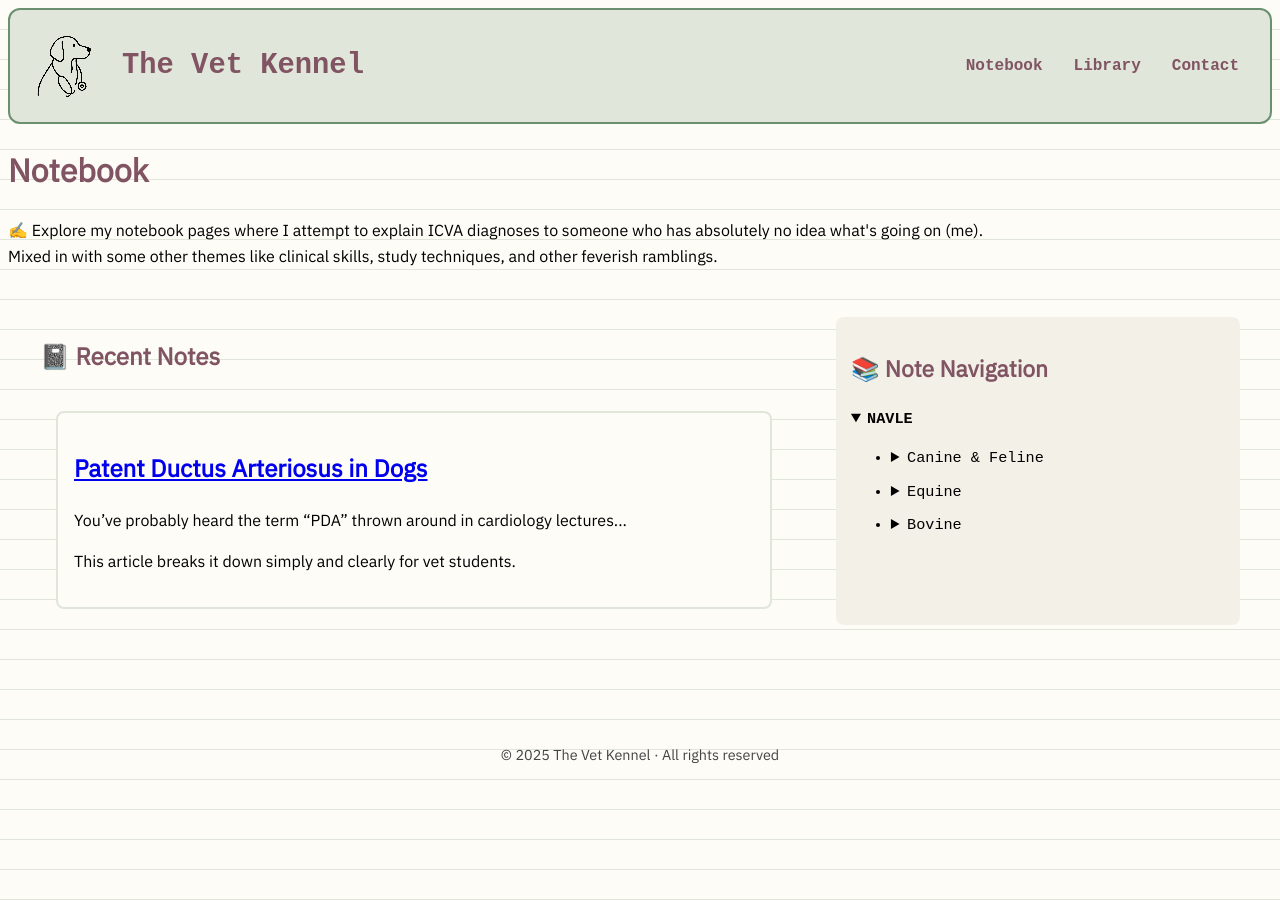
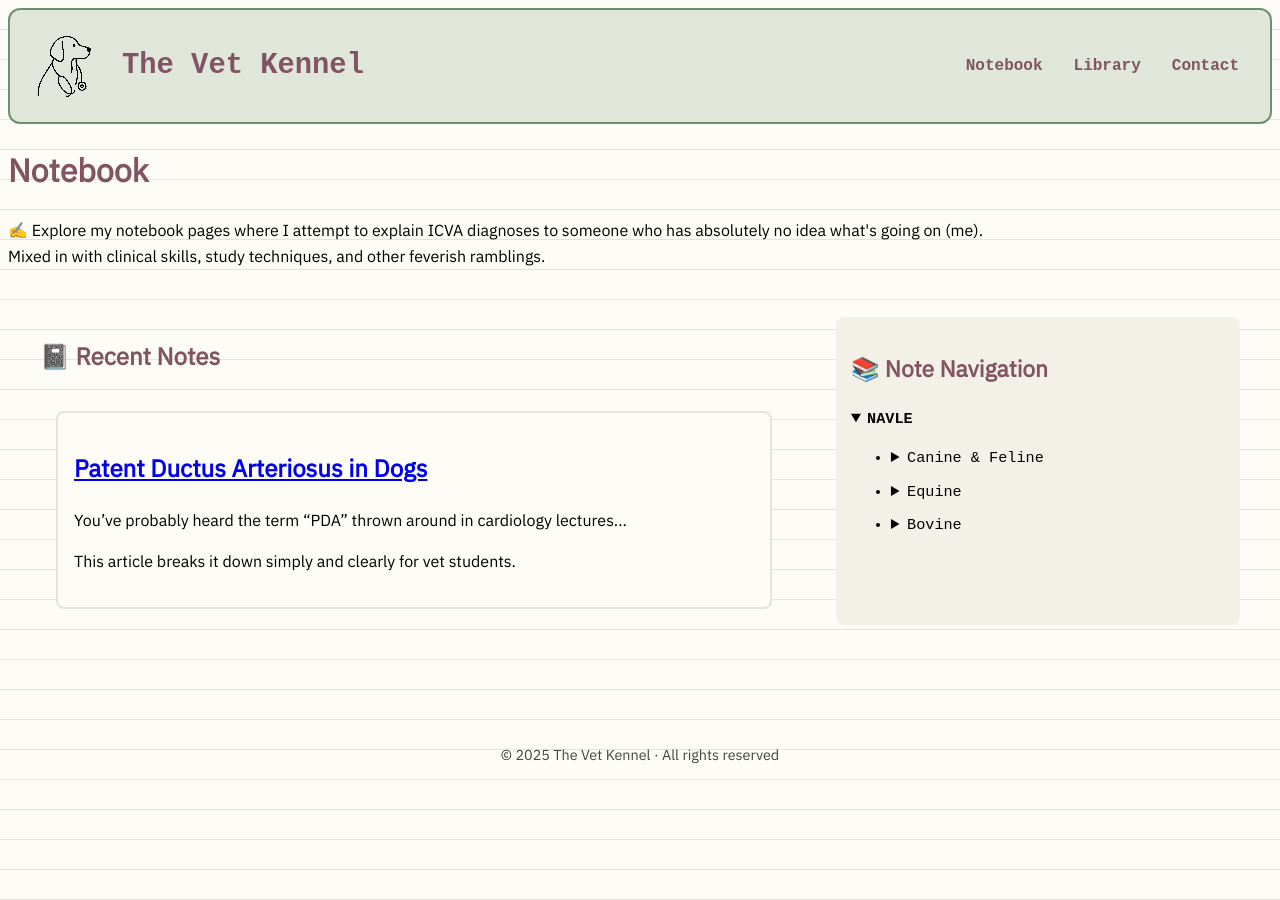
Before and after one commit to TheVetKennel/thevetkennel.github.io, a Jekyll site: the page built from notebook.md, in a window 1280 px wide. Built offline with Jekyll 4.4.1, drawn with Linux system fonts in a browser that asks for light colours.

Commit message:
Update notebook.md

```diff
--- a/notebook.md
+++ b/notebook.md
@@ -4,7 +4,7 @@
 ---
 
 <h1>Notebook</h1>
-<p>✍️ Explore my notebook pages where I attempt to explain ICVA diagnoses to someone who has absolutely no idea what's going on (me).<br>Mixed in with some other themes like clinical skills, study techniques, and other feverish ramblings.</p>
+<p>✍️ Explore my notebook pages where I attempt to explain ICVA diagnoses to someone who has absolutely no idea what's going on (me).<br>Mixed in with clinical skills, study techniques, and other feverish ramblings.</p>
 
 <div class="notebook-container">
   <div class="notebook-left">
```
